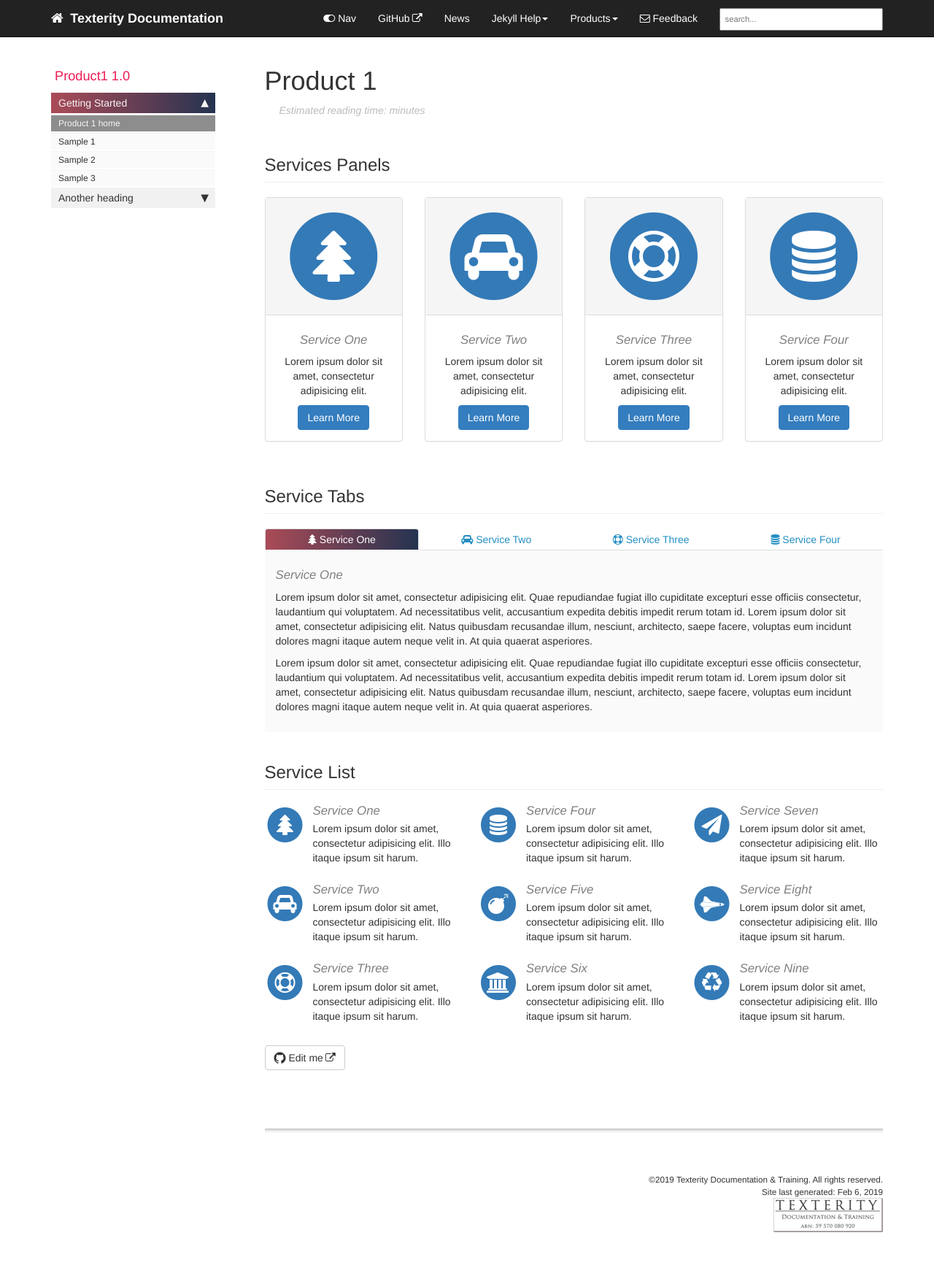
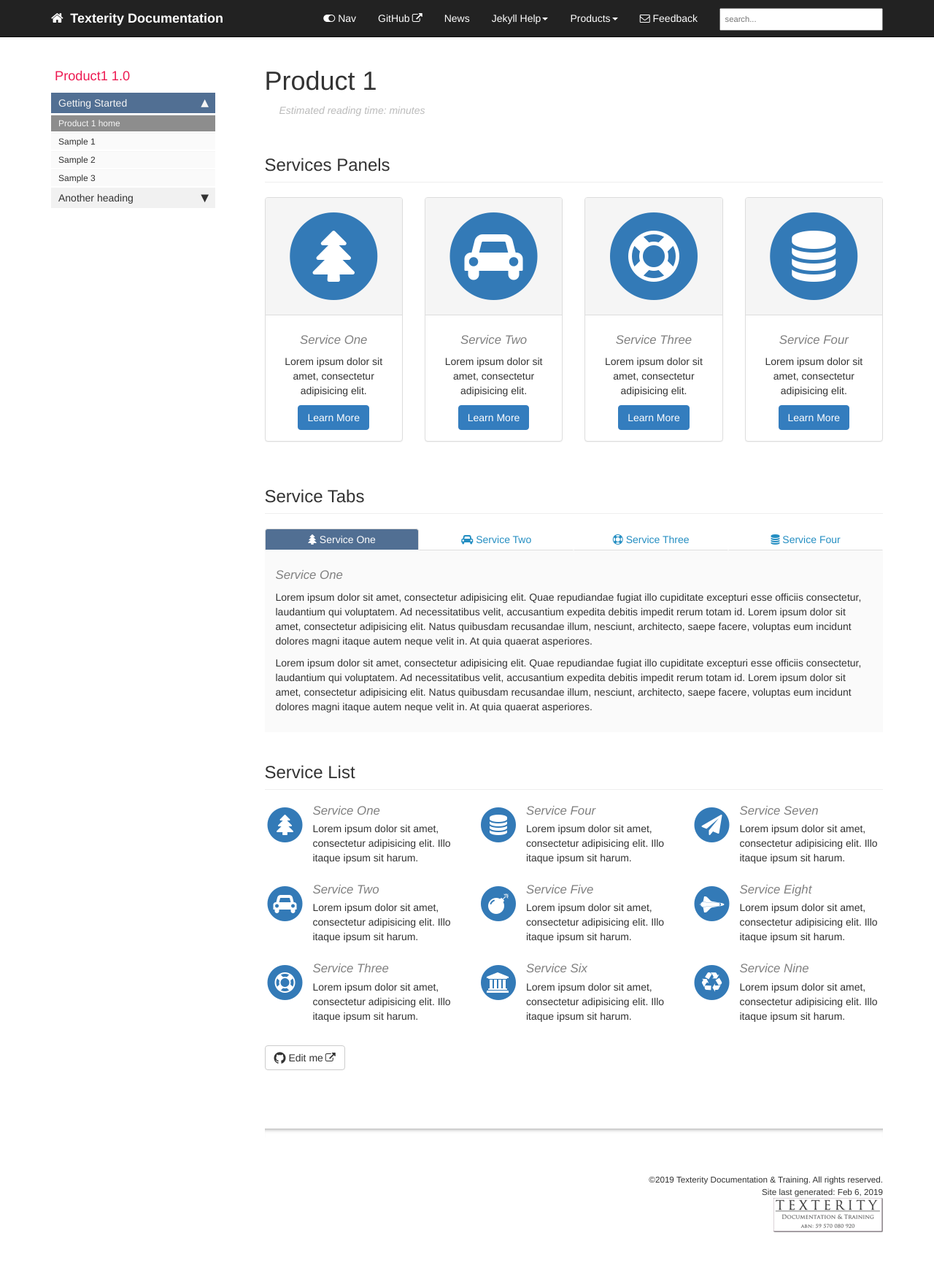
Before and after one commit to Texterity/January, a Jekyll site: the page built from docs/pages/product1/p1_landing_page.html, in a window 1280 px wide. Shown: the whole page at 73% size. Built offline with Jekyll 4.4.1, drawn with Linux system fonts in a browser that asks for light colours; nearby versions of some CDN libraries; comment, search, counter and statistics services are not loaded.

Commit message:
update color styles

```diff
--- a/docs/css/theme-blue.css
+++ b/docs/css/theme-blue.css
@@ -16,16 +16,16 @@ h3 {color: #ED1951; }
 h4 {color: #808080; }
 
 .nav-tabs > li.active > a, .nav-tabs > li.active > a:hover, .nav-tabs > li.active > a:focus {
-    background-color: linear-gradient(to left, #243350 0%, #ab4b57 100%);
+    background-color: #516F93;
     color: white;
 }
 
 .nav > li.active > a {
-    background: linear-gradient(to left, #243350 0%, #ab4b57 100%);
+    background: #516F93;
 }
 
 .nav > li > a:hover {
-    background-color: linear-gradient(to left, #243350 0%, #ab4b57 100%);
+    background-color: #516F93;
 }
 
 div.navbar-collapse .dropdown-menu > li > a:hover {
```
